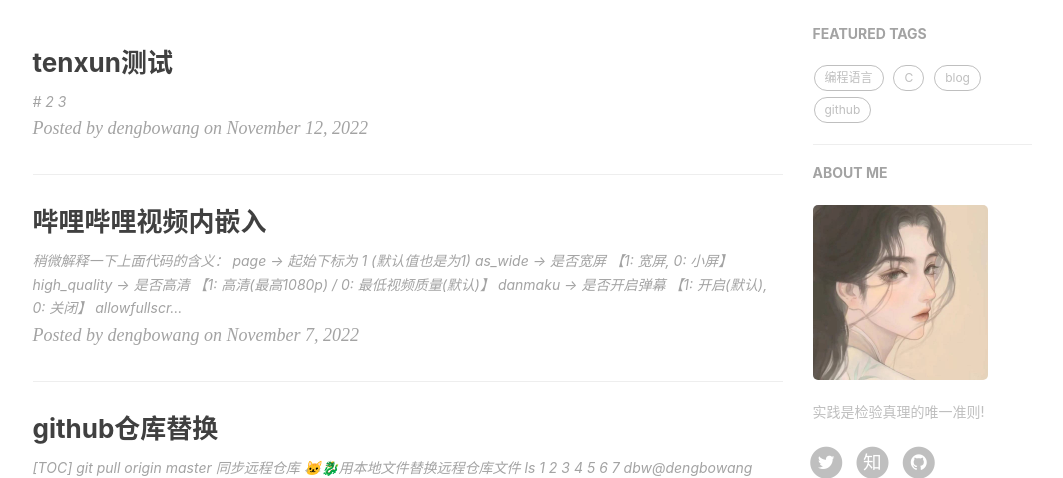
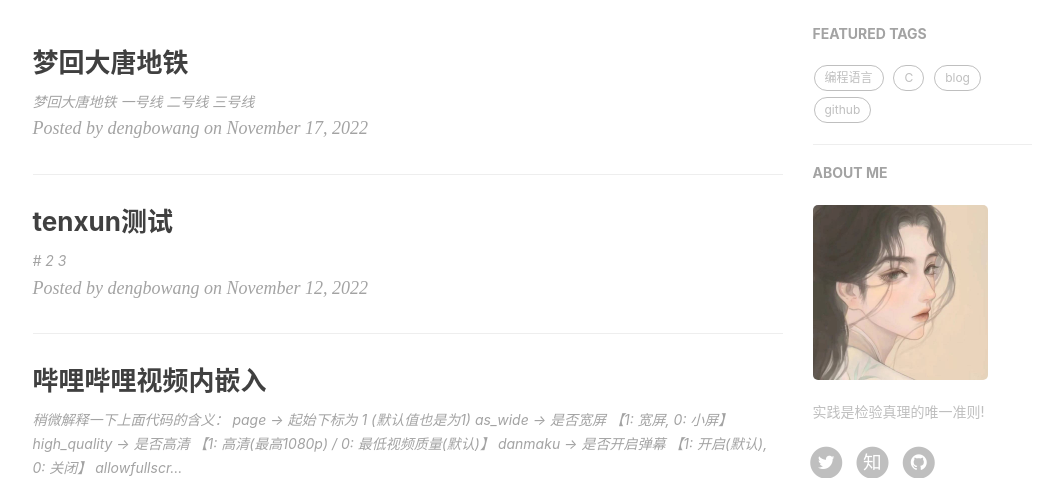
Before and after one commit to dengbowang/Blog, a Jekyll site: the page built from index.html, in a window 1280 px wide and 900 px high, cut to the strip 422-900 px from the top of the window. Shown: the whole strip, without its empty margins (135-1198 px from the left). Built offline with Jekyll 4.4.1, drawn with Linux system fonts in a browser that asks for light colours; nearby versions of some CDN libraries; the list of posts is cut into pages by our own code; comment, search, counter and statistics services are not loaded.

Commit message:
xianditie

```diff
--- /dev/null
+++ b/_posts/2022-11-17-xianditie.md
@@ -0,0 +1,26 @@
+---
+
+layout:       post
+title:        "梦回大唐地铁"
+author:       "dengbowang"
+header-style: text
+catalog:      true
+tags:
+    - 西安
+    - 回忆
+
+---
+
+# 梦回大唐地铁
+
+## 一号线
+
+<iframe src="https://v26-web.douyinvod.com/c6449c66d3bb63b19c452a8ea2aecf4d/63763a2f/video/tos/cn/tos-cn-ve-15-alinc2/327dfc44d12946f28ca9e63359e5eb88/?a=6383&ch=10010&cr=3&dr=0&lr=all&cd=0%7C0%7C0%7C3&cv=1&br=195&bt=195&cs=0&ds=3&ft=rVWEerwwZRd0shPo9PDS6kFgAX1tGgYabS9eFq2xtsO12ni7t&mime_type=video_mp4&qs=0&rc=OGdkOzM3Ojg4aDU4Z2Y7PEBpMzxuPDQ6ZnZoOTMzNGkzM0AuNC40NmM0Xl8xYzIzLl8zYSNsaF4ycjRvbnNgLS1kLWFzcw%3D%3D&l=20221117204142010131056231040F8F19&btag=10000" scrolling="no" border="0" frameborder="no" framespacing="0" allowfullscreen="true"> </iframe>
+
+## 二号线
+
+<iframe src="https://v26-web.douyinvod.com/240d8f10788c3717aef9922beb1ef7bb/63763a36/video/tos/cn/tos-cn-ve-15-alinc2/d7bb2d3e861845a681ced50abca260ee/?a=6383&ch=10010&cr=3&dr=0&lr=all&cd=0%7C0%7C0%7C3&cv=1&br=255&bt=255&cs=0&ds=4&ft=rVWEerwwZRd0shPo9PDS6kFgAX1tGzYabS9eFq2xtsO12ni7t&mime_type=video_mp4&qs=0&rc=aDY4OmU6Ozo3ZDc3NTpoZEBpajhpZzs6Zml4OjMzNGkzM0AvNDMtY15eNWMxMjFeLi0uYSNvMTJwcjQwYC1gLS1kLWFzcw%3D%3D&l=202211172041450101501071011C1427F9&btag=10000" scrolling="no" border="0" frameborder="no" framespacing="0" allowfullscreen="true"> </iframe>
+
+## 三号线
+
+<iframe src="https://v26-web.douyinvod.com/f60ce10f528b1b868f00fa1398a60925/63763a35/video/tos/cn/tos-cn-ve-15-alinc2/7e8782785ef44f69ad0dd25ce33d0c4e/?a=6383&ch=10010&cr=3&dr=0&lr=all&cd=0%7C0%7C0%7C3&cv=1&br=267&bt=267&cs=0&ds=4&ft=rVWEerwwZRd0shPo9PDS6kFgAX1tGzYabS9eFq2xtsO12ni7t&mime_type=video_mp4&qs=0&rc=NDRmZmU0OzZlMzQ7ZTs5ZUBpamZ2Ozw6ZnZuOjMzNGkzM0BhXzExMS8uXjAxYTYxNF8zYSNlcWpucjQwZi5gLS1kLWFzcw%3D%3D&l=202211172041450101501071011C1427F9&btag=10000" scrolling="no" border="0" frameborder="no" framespacing="0" allowfullscreen="true"> </iframe>
```
Also changed, not shown: _posts/2022-11-7-shipneiqian.md (+1 -1 lines).
